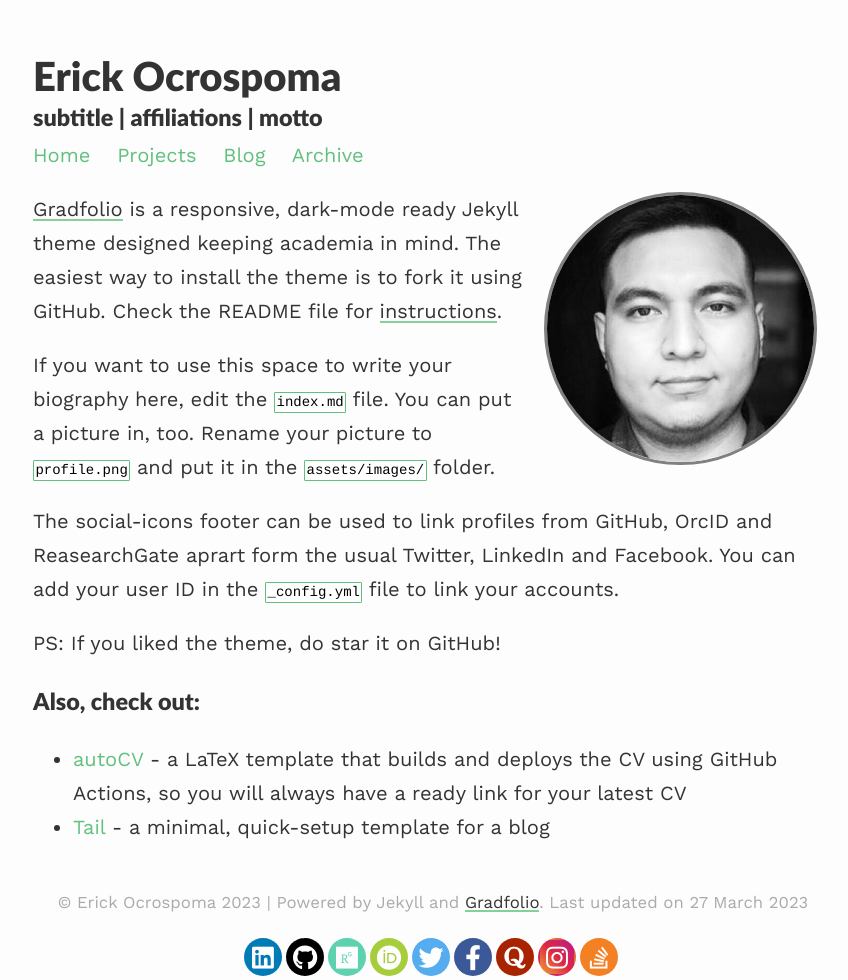
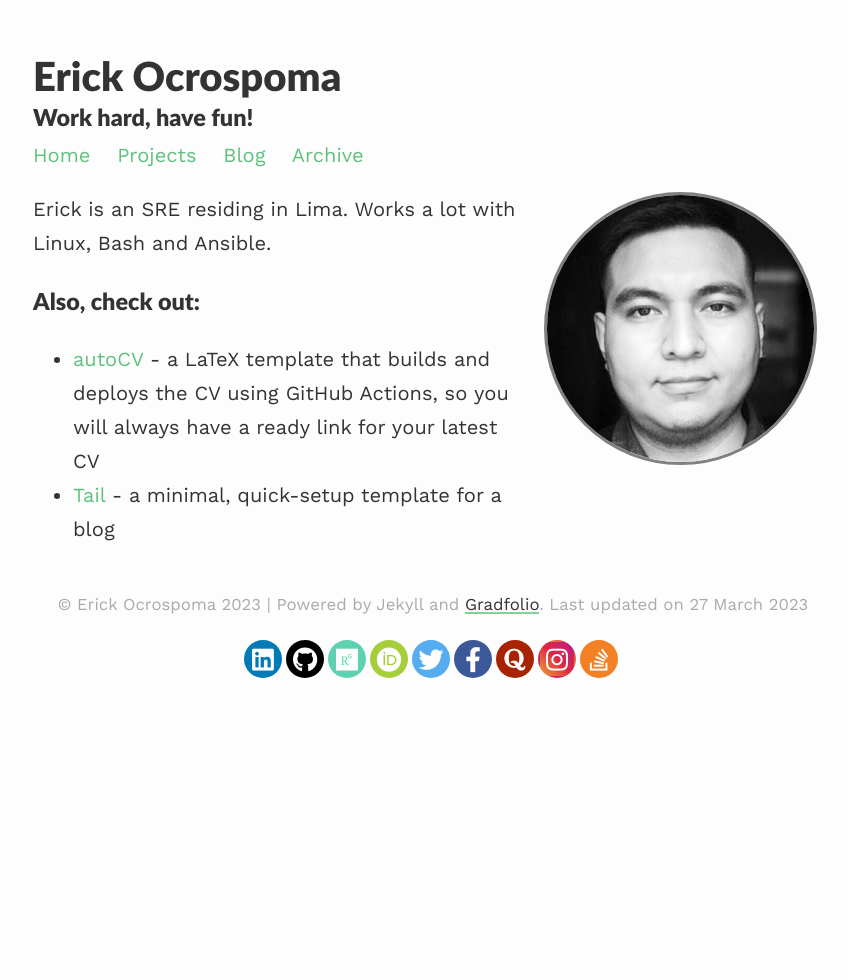
Before and after one commit to eocrospoma/eocrospoma.github.io, a Jekyll site: the page built from index.md, in a window 1280 px wide. Shown: the whole page, without its empty margins (207-1055 px from the left). Built offline with Jekyll 4.4.1, drawn with Linux system fonts in a browser that asks for light colours; nearby versions of some CDN libraries.

Commit message:
Add short description

```diff
--- a/_config.yml
+++ b/_config.yml
@@ -1,7 +1,7 @@
 ### your site title here
 
 title: Erick Ocrospoma
-description: subtitle | affiliations | motto
+description: Work hard, have fun!
 
 baseurl: / #name of GitHub repository
 url: "https://eocrospoma.github.io" #custom url to be used instead of GitHub repository
--- a/index.md
+++ b/index.md
@@ -7,13 +7,8 @@ profile:
 published: true
 ---
 
-[Gradfolio](https://github.com/jitinnair1/gradfolio){:target="_blank"} is a responsive, dark-mode ready Jekyll theme designed keeping academia in mind. The easiest way to install the theme is to fork it using GitHub. Check the README file for [instructions](https://github.com/jitinnair1/gradfolio#installation){:target="_blank"}.
+Erick is an SRE residing in Lima. Works a lot with Linux, Bash and Ansible.
 
-If you want to use this space to write your biography here, edit the `index.md` file. You can put a picture in, too. Rename your picture to `profile.png` and put it in the `assets/images/` folder.
-
-The social-icons footer can be used to link profiles from GitHub, OrcID and ReasearchGate aprart form the usual Twitter, LinkedIn and Facebook. You can add your user ID in the `_config.yml` file to link your accounts.
-
-PS: If you liked the theme, do star it on GitHub!
 
 ### Also, check out:
 
```
